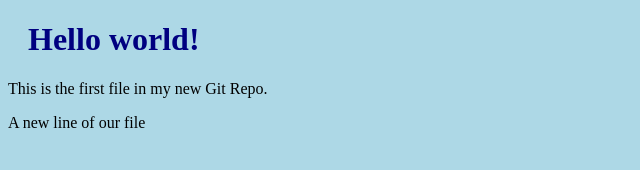
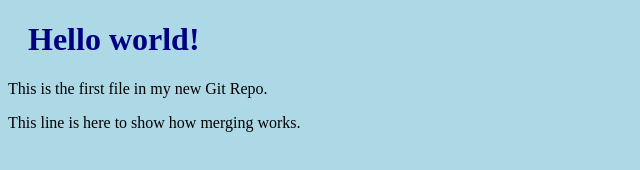
Before and after one commit to domabakub/lab3-2, a plain HTML site: page index.html in a window 1280 px wide. Shown: the whole page, without its empty margins (0-640 px from the left). Drawn offline with Linux system fonts and the light colour scheme.

Commit message:
Updated index.html with emergency fix

```diff
--- a/index.html
+++ b/index.html
@@ -8,6 +8,7 @@
 
 <h1>Hello world!</h1>
 <p>This is the first file in my new Git Repo.</p>
-<p>A new line of our file<p>
+<p>This line is here to show how merging works.</p>
+
 </body>
 </html>
```
